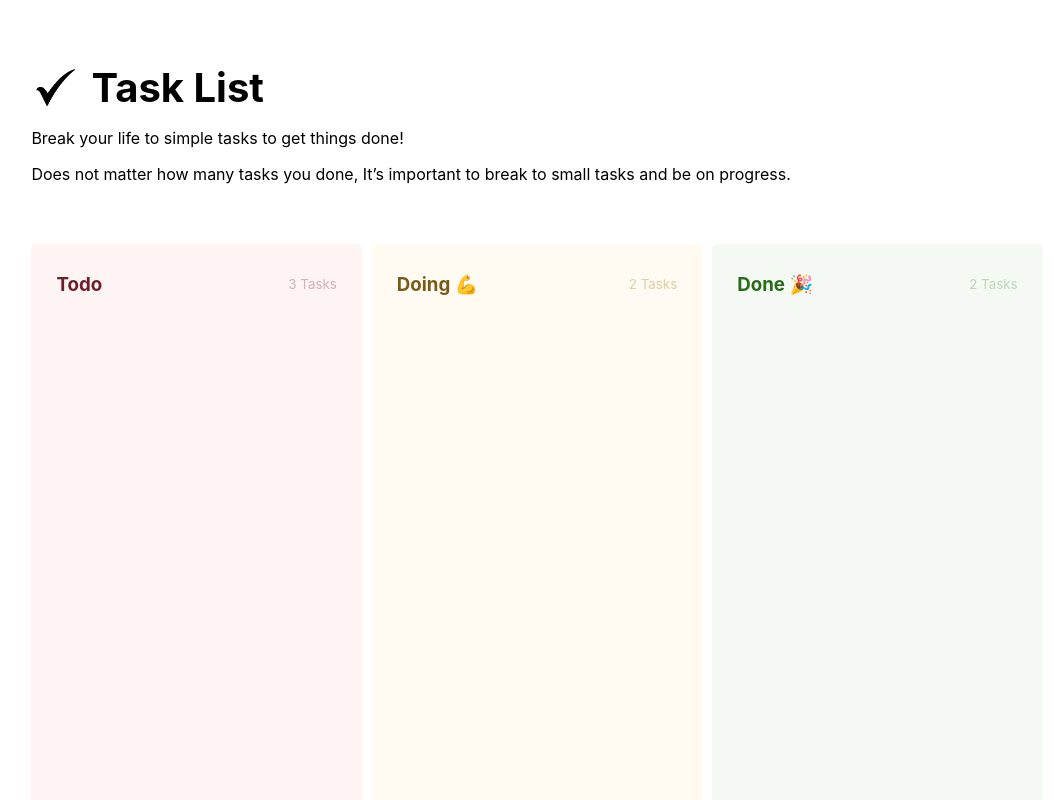
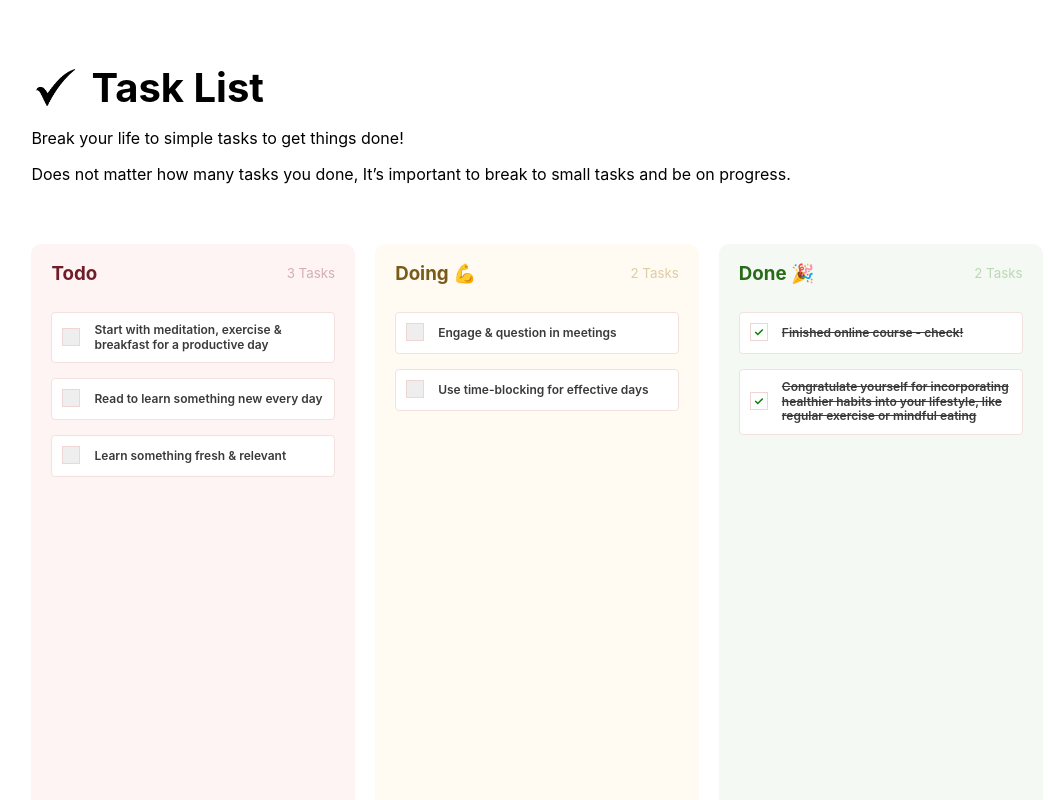
Before and after one commit to ssadeghh/betterStudio-taskProject, a React app: page / in a window 1280 px wide. Shown: the top 800 px of the page, without its empty margins (103-1157 px from the left). Built offline with nearby package versions, Linux system fonts and the light colour scheme.

Commit message:
create static data and some syles like check

```diff
--- a/package.json
+++ b/package.json
@@ -27,6 +27,8 @@
     },
     "dependencies": {
         "react": "^18.2.0",
+        "react-dnd": "^16.0.1",
+        "react-dnd-html5-backend": "^16.0.1",
         "react-dom": "^18.2.0"
     }
 }
--- a/src/components/Body.js
+++ b/src/components/Body.js
@@ -1,12 +1,39 @@
 import React from 'react'
 import TodoContainer from './TodoContainer'
+import Task from './Task'
 
 export default function Body() {
     return (
         <div className="body">
-            <TodoContainer className="todo" title="Todo" tasksNum="3" />
-            <TodoContainer className="doing" title="Doing 💪" tasksNum="2" />
-            <TodoContainer className="done" title="Done 🎉" tasksNum="2" />
+            <TodoContainer
+                className="todo"
+                title="Todo"
+                tasksNum="3"
+                tasksTitle={[
+                    'Start with meditation, exercise & breakfast for a productive day',
+                    'Read to learn something new every day',
+                    'Learn something fresh & relevant',
+                ]}
+            />
+            <TodoContainer
+                className="doing"
+                title="Doing 💪"
+                tasksNum="2"
+                tasksTitle={[
+                    'Engage & question in meetings',
+                    'Use time-blocking for effective days',
+                ]}
+            />
+            <TodoContainer
+                className="done"
+                title="Done 🎉"
+                tasksNum="2"
+                tasksTitle={[
+                    'Finished online course - check!',
+                    'Congratulate yourself for incorporating healthier habits into your lifestyle, like regular exercise or mindful eating',
+                ]}
+                check="true"
+            />
         </div>
     )
 }
--- /dev/null
+++ b/src/components/Task.js
@@ -0,0 +1,57 @@
+import React, { useState, useRef, useEffect } from 'react'
+
+export default function Task({ context, check }) {
+    const [isEditing, setIsEditing] = useState(false)
+    const [text, setText] = useState(context)
+    const textareaRef = useRef(null)
+    const [isChecked, setIsChecked] = useState(check);
+
+    const handleSpanClick = () => {
+        setIsEditing(true)
+    }
+
+    const handleTextChange = (event) => {
+        setText(event.target.value)
+    }
+
+    const handleBlur = () => {
+        setIsEditing(false)
+    }
+
+    const handleCheckboxChange = () => {
+        setIsChecked(!isChecked);
+    };
+
+    useEffect(() => {
+        if (isEditing && textareaRef.current) {
+            const textarea = textareaRef.current
+            const textLength = textarea.value.length
+            textarea.setSelectionRange(textLength, textLength)
+            textarea.focus()
+        }
+    }, [isEditing])
+
+    return (
+        <div className="task">
+            <label className="checkbox-container">
+                <input
+                    type="checkbox"
+                    checked={isChecked}
+                    onChange={handleCheckboxChange}
+                />
+                <span className={`checkmark ${isChecked ? 'checked' : ''}`}></span>
+            </label>
+            {isEditing ? (
+                <textarea
+                    ref={textareaRef}
+                    value={text}
+                    onChange={handleTextChange}
+                    onBlur={handleBlur}
+                    className="task-textarea"
+                />
+            ) : (
+                <span onClick={handleSpanClick} className={`${isChecked ? 'text-decoration' : ''}`}>{text}</span>
+            )}
+        </div>
+    )
+}
--- a/src/components/TodoContainer.js
+++ b/src/components/TodoContainer.js
@@ -1,12 +1,27 @@
 import React from 'react'
+import Task from './Task'
 
-export default function TodoContainer({ className, title, tasksNum }) {
+export default function TodoContainer({
+    className,
+    title,
+    tasksNum,
+    tasksTitle,
+    check,
+}) {
+    const tasks = tasksTitle
+
     return (
         <div className={`${className} todo-container`}>
             <div className="todo-header">
                 <h3>{title}</h3>
                 <small>{tasksNum} Tasks</small>
             </div>
+
+            {tasks.map((task, index) => (
+                <div className="tasks">
+                    <Task key={index} context={task} check={check} />
+                </div>
+            ))}
         </div>
     )
 }
--- a/styles/index.css
+++ b/styles/index.css
@@ -28,20 +28,22 @@
     width: 100%;
     height: 100%;
     display: flex;
-    gap: 10px;
+    gap: 20px;
 }
 
 .body .todo-container {
-    border-radius: 5px;
+    border-radius: 10px;
     flex: 1;
     height: 100vh;
-    padding: 10px 25px;
+    padding: 20px 20px 30px 20px;
 }
 
 .todo-header {
+    height: 18px;
     display: flex;
     align-items: center;
     justify-content: space-between;
+    margin-bottom: 30px;
 }
 
 .body .todo {
@@ -79,3 +81,89 @@
 .body .done small {
     color: #bcd7b6;
 }
+
+/* task styles */
+
+.todo-container .tasks {
+    margin: 15px auto;
+    background-color: #fff;
+    border-radius: 4px;
+    border: 1px solid #f3e1df;
+    padding: 10px;
+}
+
+.task {
+    display: grid;
+    grid-template-columns: auto 1fr;
+    align-items: center;
+    gap: 10px;
+}
+
+.todo-container .tasks span {
+    display: block;
+    font-size: 12px;
+    font-weight: 600;
+    color: #3a3a3a;
+    line-height: 14.52px;
+}
+
+.todo-container .tasks .text-decoration {
+    text-decoration: line-through;
+}
+
+.task-textarea {
+    border: none;
+    outline: none;
+    background-color: transparent;
+    font-size: 12px;
+    color: #3a3a3a;
+    font-weight: 600;
+    resize: none;
+    width: 100%;
+}
+
+.task-textarea:focus {
+    padding: 0;
+    line-height: 14.52px;
+}
+
+.checkbox-container {
+    display: inline-block;
+    position: relative;
+    margin-right: 10px;
+    cursor: pointer;
+}
+
+.checkmark {
+    position: absolute;
+    top: 0;
+    left: 0;
+    height: 16px;
+    width: 16px;
+    background-color: #eee;
+    border: 1px solid #edd6d3;
+    z-index: 1;
+}
+
+.checkbox-container input {
+    margin-right: -5px;
+    opacity: 0;
+    cursor: pointer;
+    z-index: 2;
+}
+
+.checkbox-container .checkmark.checked {
+    background-color: transparent;
+    &:before {
+        content: '✓';
+        color: green;
+        position: absolute;
+        top: 50%;
+        left: 50%;
+        transform: translate(-50%, -50%);
+    }
+}
+
+.checkbox-container:hover .checkmark {
+    background-color: #ccc;
+}
```
Also changed, not shown: 1 other file (tests, documents, lock files or other folders).
